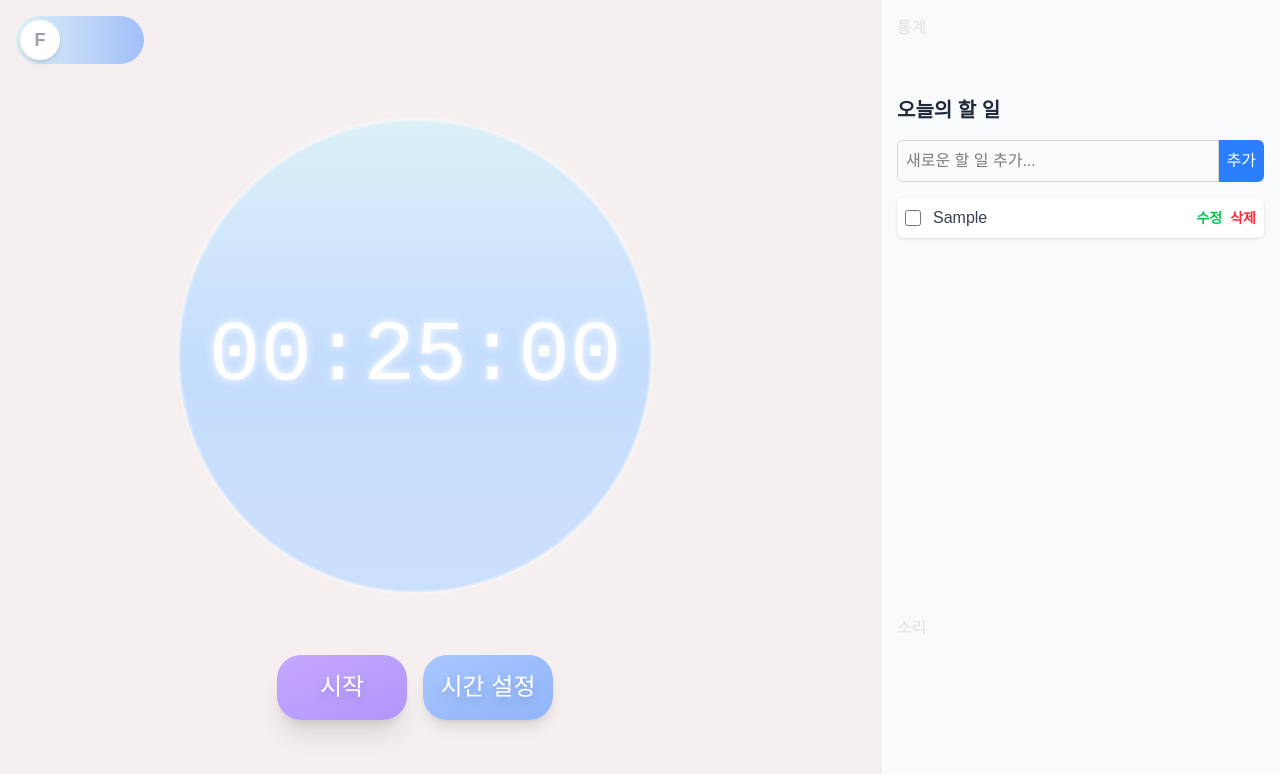
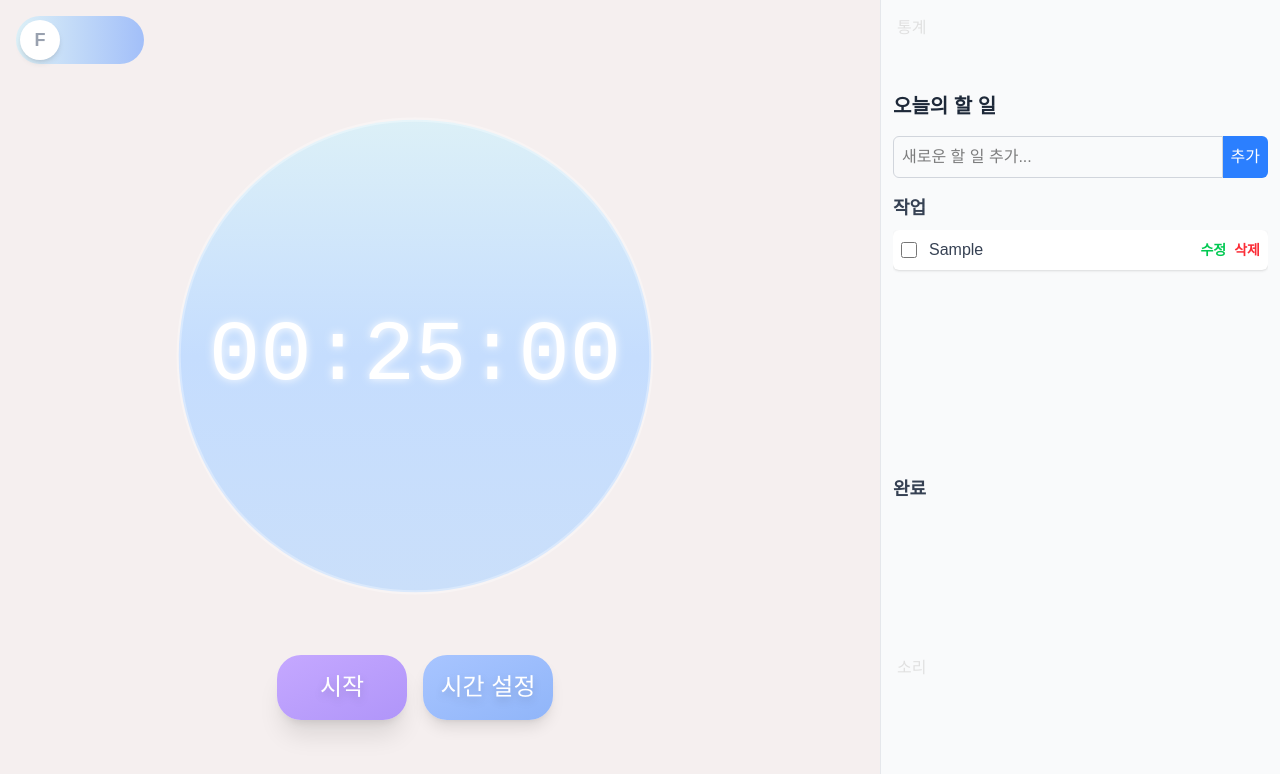
Before and after one commit to OMORI-Aubrey/FocusFlow, a React (Vite) app: page / in a window 1280 px wide. Both pictures are taken after typing "Sample" into the empty fields and a click on the button "추가". Shown: the top 774 px of the page. Built offline with nearby package versions, Linux system fonts and the light colour scheme; the HTML template or start-up script is replaced by a standard one; a web font is replaced by a local one.

Commit message:
feat: 작업, 완료 칸을 추가하여 완료된 일과 작업중인 일 확인 가능

```diff
--- a/src/components/Todo/TodoList.jsx
+++ b/src/components/Todo/TodoList.jsx
@@ -58,6 +58,10 @@ const TodoList = () => {
     }
   };
 
+  // Filter todos into incomplete and complete lists
+  const incompleteTodos = todos.filter(todo => !todo.done);
+  const completeTodos = todos.filter(todo => todo.done);
+
   return (
     <div className="absolute right-0 top-0 h-full w-100 bg-gray-50 flex flex-col border-l border-gray-200">
       {/* Top Section */}
@@ -66,9 +70,9 @@ const TodoList = () => {
       </div>
 
       {/* Middle Section - TodoList */}
-      <div className="flex-grow p-4 overflow-y-auto">
-        <h2 className="text-xl font-bold mb-4 text-gray-800">오늘의 할 일</h2>
-        <div className="flex mb-4">
+      <div className="flex-grow p-3 pb-1 flex flex-col min-h-0">
+        <h2 className="text-xl font-bold mb-4 text-gray-800 flex-none">오늘의 할 일</h2>
+        <div className="flex mb-4 flex-none">
           <input
             type="text"
             value={inputText}
@@ -84,64 +88,58 @@ const TodoList = () => {
             추가
           </button>
         </div>
-        <ul className="space-y-2">
-          {todos.map(todo => (
-            <li
-              key={todo.id}
-              className="flex items-center justify-between p-2 bg-white rounded-md shadow-sm"
-            >
-              <div className="flex items-center flex-grow">
-                <input
-                  type="checkbox"
-                  checked={todo.done}
-                  onChange={() => handleToggleTodo(todo.id)}
-                  className="h-4 w-4 rounded border-gray-300 text-blue-600 focus:ring-blue-500 mr-3"
-                />
+
+        {/* Scrollable Lists Container */}
+        <div className="flex-grow flex flex-col min-h-0">
+          {/* Incomplete Todos Scrollable Area (3/4 height) */}
+          <div className="flex flex-col min-h-0" style={{ flexBasis: '60%' }}>
+            <h3 className="text-lg font-semibold mb-2 text-gray-700 flex-none">작업</h3>
+            <ul className="space-y-2 overflow-y-auto flex-grow">
+              {incompleteTodos.map(todo => (
+                <li key={todo.id} className="flex items-center justify-between p-2 bg-white rounded-md shadow-sm">
+                  <div className="flex items-center flex-grow min-w-0">
+                    <input type="checkbox" checked={todo.done} onChange={() => handleToggleTodo(todo.id)} className="h-4 w-4 rounded border-gray-300 text-blue-600 focus:ring-blue-500 mr-3" />
                     {editingTodoId === todo.id ? (
-                  <input
-                    type="text"
-                    value={editingText}
-                    onChange={(e) => setEditingText(e.target.value)}
-                    onKeyPress={(e) => handleEditingKeyPress(e, todo.id)}
-                    className="flex-grow p-1 border border-gray-300 rounded-md"
-                    autoFocus
-                  />
+                      <input type="text" value={editingText} onChange={(e) => setEditingText(e.target.value)} onKeyPress={(e) => handleEditingKeyPress(e, todo.id)} className="flex-grow p-1 border border-gray-300 rounded-md" autoFocus />
                     ) : (
-                  <span className={`text-gray-700 ${todo.done ? 'line-through text-gray-400' : ''}`}>
-                    {todo.text}
-                  </span>
+                      <span className="text-gray-700 truncate">{todo.text}</span>
                     )}
                   </div>
-              <div className="flex items-center ml-4">
+                  <div className="flex items-center ml-4 flex-none">
                     {editingTodoId === todo.id ? (
-                  <button
-                    onClick={() => handleSaveEdit(todo.id)}
-                    className="text-blue-500 hover:text-blue-700 text-sm font-semibold mr-2"
-                  >
-                    저장
-                  </button>
+                      <button onClick={() => handleSaveEdit(todo.id)} className="text-blue-500 hover:text-blue-700 text-sm font-semibold mr-2">저장</button>
                     ) : (
-                  <button
-                    onClick={() => handleStartEdit(todo)}
-                    className="text-gray-500 hover:text-gray-700 text-sm font-semibold mr-2 text-green-500"
-                  >
-                    수정
-                  </button>
+                      <button onClick={() => handleStartEdit(todo)} className="text-gray-500 hover:text-gray-700 text-sm font-semibold mr-2 text-green-500">수정</button>
                     )}
-                <button
-                  onClick={() => handleDeleteTodo(todo.id)}
-                  className="text-red-500 hover:text-red-700 text-sm font-semibold"
-                >
-                  삭제
-                </button>
+                    <button onClick={() => handleDeleteTodo(todo.id)} className="text-red-500 hover:text-red-700 text-sm font-semibold">삭제</button>
                   </div>
                 </li>
               ))}
             </ul>
           </div>
 
+          {/* Completed Todos Scrollable Area (1/4 height) */}
+          <div className="flex flex-col min-h-0 pt-4" style={{ flexBasis: '40%' }}>
+            <h3 className="text-lg font-semibold mb-2 text-gray-700 flex-none">완료</h3>
+            <ul className="space-y-2 overflow-y-auto flex-grow">
+              {completeTodos.map(todo => (
+                <li key={todo.id} className="flex items-center justify-between p-2 bg-white rounded-md shadow-sm opacity-60">
+                  <div className="flex items-center flex-grow min-w-0">
+                    <input type="checkbox" checked={todo.done} onChange={() => handleToggleTodo(todo.id)} className="h-4 w-4 rounded border-gray-300 text-blue-600 focus:ring-blue-500 mr-3" />
+                    <span className="text-gray-700 line-through truncate">{todo.text}</span>
+                  </div>
+                  <div className="flex items-center ml-4 flex-none">
+                    <button onClick={() => handleDeleteTodo(todo.id)} className="text-red-500 hover:text-red-700 text-sm font-semibold">삭제</button>
+                  </div>
+                </li>
+              ))}
+            </ul>
+          </div>
+        </div>
+      </div>
+
       {/* Bottom Section */}
-      <div className="flex-none h-50 p-4">
+      <div className="flex-none h-40 p-4">
         소리
       </div>
     </div>
```
Lines whose indentation alone changed are shown as unchanged.
